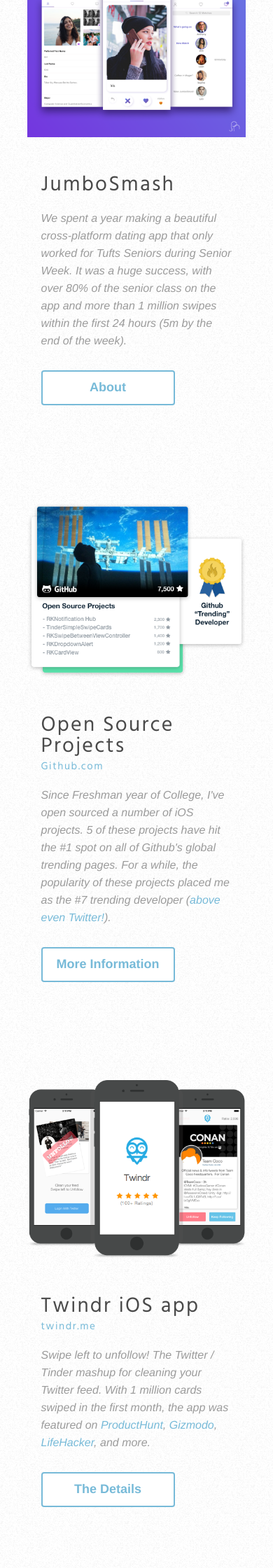
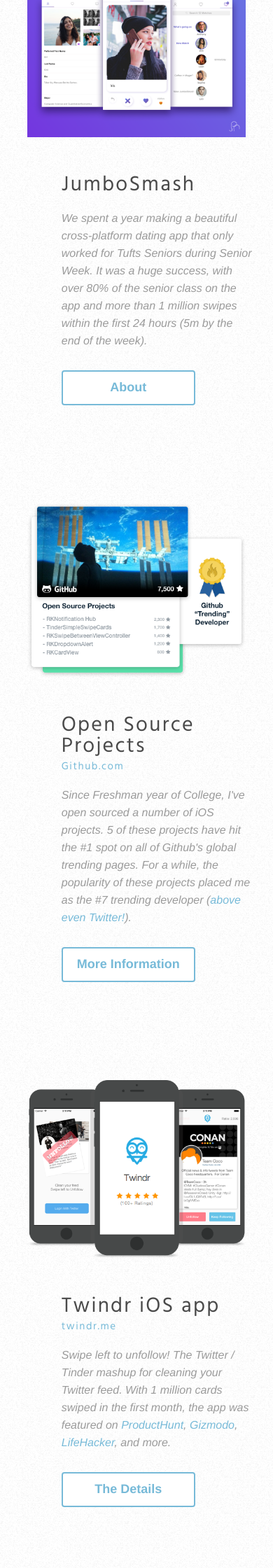
Before and after one commit to cwRichardKim/PersonalWebsite, a Jekyll site: the page built from index.html, in a window 390 px wide. Shown: the part 3611-5851 px from the top of the page at 70% size. Built offline with Jekyll 4.4.1, drawn with Linux system fonts in a browser that asks for light colours.

Commit message:
break up extra media properties

```diff
--- a/_sass/default.scss
+++ b/_sass/default.scss
@@ -144,6 +144,14 @@
     padding: 80px 60px 60px 60px;
     opacity: 0;
     min-width: 440px;
+
+    // Responsive: full width on mobile
+    @media only screen and (max-device-width: 480px) and (orientation: portrait) {
+      width: 100%;
+      padding-left: 20px;
+      padding-right: 0px;
+      min-width: 330px;
+    }
   }
 
   .intro-container-right-anim {
@@ -287,6 +295,11 @@
     opacity: 0.5;
     -webkit-transition: -webkit-transform 0.5s ease-out, opacity 1s ease-out;
     transition:                 transform 0.5s ease-out, opacity 1s ease-out;
+
+    // Responsive: adjust position on mobile
+    @media screen and (max-width: 720px) {
+      margin-left: -30px;
+    }
   }
 
   .down_arrow_anim {
@@ -301,6 +314,11 @@
     margin-left: calc(34.6% - 1px);
     margin-top: -1px;
     z-index: -1;
+
+    // Responsive: adjust position on mobile
+    @media screen and (max-width: 720px) {
+      margin-left: 43px;
+    }
   }
 
   .job_instance .timeline_vert_line {
@@ -327,6 +345,11 @@
     margin-left: calc(34.6% - 10px);
     margin-top: 3px;
     width: 20px; height: 20px;
+
+    // Responsive: adjust position on mobile
+    @media screen and (max-width: 720px) {
+      margin-left: 34px;
+    }
   }
 
   .job_marker_inner {
@@ -348,6 +371,15 @@
     margin-left: -34.6%;
     text-align: right;
     float: left;
+
+    // Responsive: adjust layout on mobile
+    @media screen and (max-width: 720px) {
+      margin-left: 80px;
+      max-width: calc(100% - 100px);
+      text-align: left;
+      width: calc(100% - 30px);
+      margin-left: 30px;
+    }
   }
 
   .info_right {
@@ -356,9 +388,30 @@
     text-align: left;
     width: 50%;
     max-width: 600px;
+
+    // Responsive: adjust layout on mobile
+    @media screen and (max-width: 720px) {
+      margin-left: 63px;
+      margin-top: 20px;
+      width: calc(100% - 100px);
+    }
+
     .job_content_text_mobile {
       display: none;
+
+      // Show on mobile
+      @media only screen and (max-device-width: 480px) and (orientation: portrait) {
+        display: inline;
+      }
     }
+
+    .job_content_text {
+      // Hide on mobile
+      @media only screen and (max-device-width: 480px) and (orientation: portrait) {
+        display: none;
+      }
+    }
+
     .textButton {
       background:none;
       border:none;
@@ -440,37 +493,69 @@
     max-width: 1200px;
     margin-left: auto;
     margin-right: auto;
+
+    // Responsive: stack on mobile
+    @media screen and (max-width: 720px) {
+      flex-direction: column;
+    }
+
+    // Mobile-specific margin adjustment
+    @media only screen and (max-device-width: 480px) and (orientation: portrait) {
+      margin-top: 100px;
+    }
   }
 
   .project_photo {
     flex: 0 0 50%;
     text-align: center;
+
+    // Responsive: full width on mobile
+    @media screen and (max-width: 720px) {
+      flex: none;
+      margin-bottom: 20px;
+      width: 100%;
+      margin: 0px;
+      padding: 0px;
+    }
   }
 
   .project_img {
     height: auto;
     width: 100%;
-    max-width: 400px;
+    max-width: 450px;
+
+    // Responsive: larger on mobile
+    @media screen and (max-width: 720px) {
+      max-width: 80%;
+    }
   }
 
   .project_text_container {
     flex: 0 0 50%;
     padding-left: 40px;
+
+    // Responsive: full width, no padding on mobile
+    @media screen and (max-width: 720px) {
+      flex: none;
+      padding-left: 0;
+      width: 70%;
+      text-align: left;
+      margin: 50px 0px 0px 15%;
+    }
   }
 
-  @media screen and (max-width: 720px) {
-    .project_instance {
-      flex-direction: column;
+  p {
+    // Responsive: full width on mobile
+    @media screen and (max-width: 720px) {
+      width: 100%;
     }
+  }
 
-    .project_photo {
-      flex: none;
-      margin-bottom: 20px;
-    }
-
-    .project_text_container {
-      flex: none;
-      padding-left: 0;
+  .button_subtext {
+    // Responsive: constrained width on mobile
+    @media screen and (max-width: 720px) {
+      width: 80%;
+      max-width: 500px;
     }
   }
 
@@ -514,96 +599,3 @@
   opacity: 0.04;
   pointer-events: none;
 }
-
-/* HALF SCREEN */
-@media screen and (max-width:720px) {
-  /* timeline half screen */
-  .timeline .downwards_curved_triangle {
-    margin-left: -30px;
-  }
-  .timeline .timeline_vert_line {
-    margin-left: 43px;
-  }
-  .timeline .info_left {
-    margin-left: 80px;
-    max-width: calc(100% - 100px);
-    text-align: left;
-  }
-  .timeline .job_marker_outer {
-    margin-left: 34px;
-  }
-  .timeline .info_left {
-    width: calc(100% - 30px);
-    margin-left: 30px;
-  }
-  .timeline .info_right {
-    margin-left: 63px;
-    margin-top: 20px;
-    width: calc(100% - 100px);
-  }
-  /** timeline half screen end **/
-  /* project highlights half screen */
-  .project_highlights .project_instance {
-    display: block;
-    width: 100%;
-  }
-
-  .project_highlights .project_photo {
-    text-align: center;
-    width: 100%;
-    margin: 0px;
-    padding: 0px;
-  }
-
-  .project_highlights .project_text_container {
-    width: 70%;
-    height: auto;
-    text-align: left;
-    margin: 50px 0px 0px 15%;
-  }
-
-  .project_highlights p {
-    width: 100%;
-  }
-
-  .project_highlights .project_img {
-    max-width: 80%;
-  }
-
-  .project_highlights .button_subtext {
-    width: 80%;
-    max-width: 500px;
-  }
-  /** project highlights half screen end **/
-}
-
-
-/* MOBILE */
-@media only screen and (max-device-width: 480px) and (orientation: portrait) {
-  /* top container mobile */
-  .top-container .intro-container-right {
-    width: 100%;
-    padding-left: 20px;
-    padding-right: 0px;
-    min-width: 330px;
-  }
-  /** top container mobile end **/
-
-  /* job section mobile */
-
-  .timeline .info_right .job_content_text {
-    display: none;
-  }
-
-  .timeline .info_right .job_content_text_mobile {
-    display: inline;
-  }
-
-  /** job section mobile end **/
-
-  /* project highlights mobile */
-  .project_highlights .project_instance {
-    margin-top: 100px;
-  }
-  /** project highlights mobile end **/
-}
```
